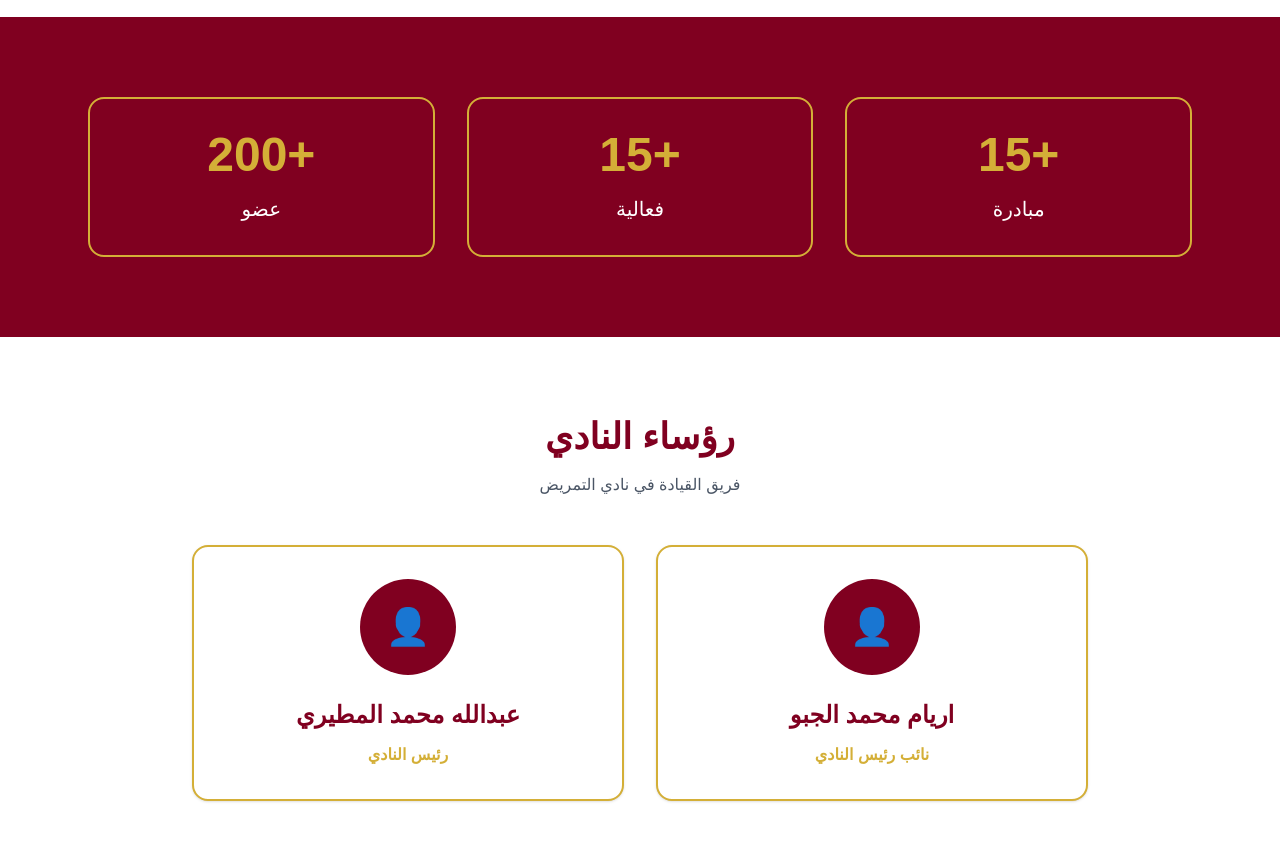
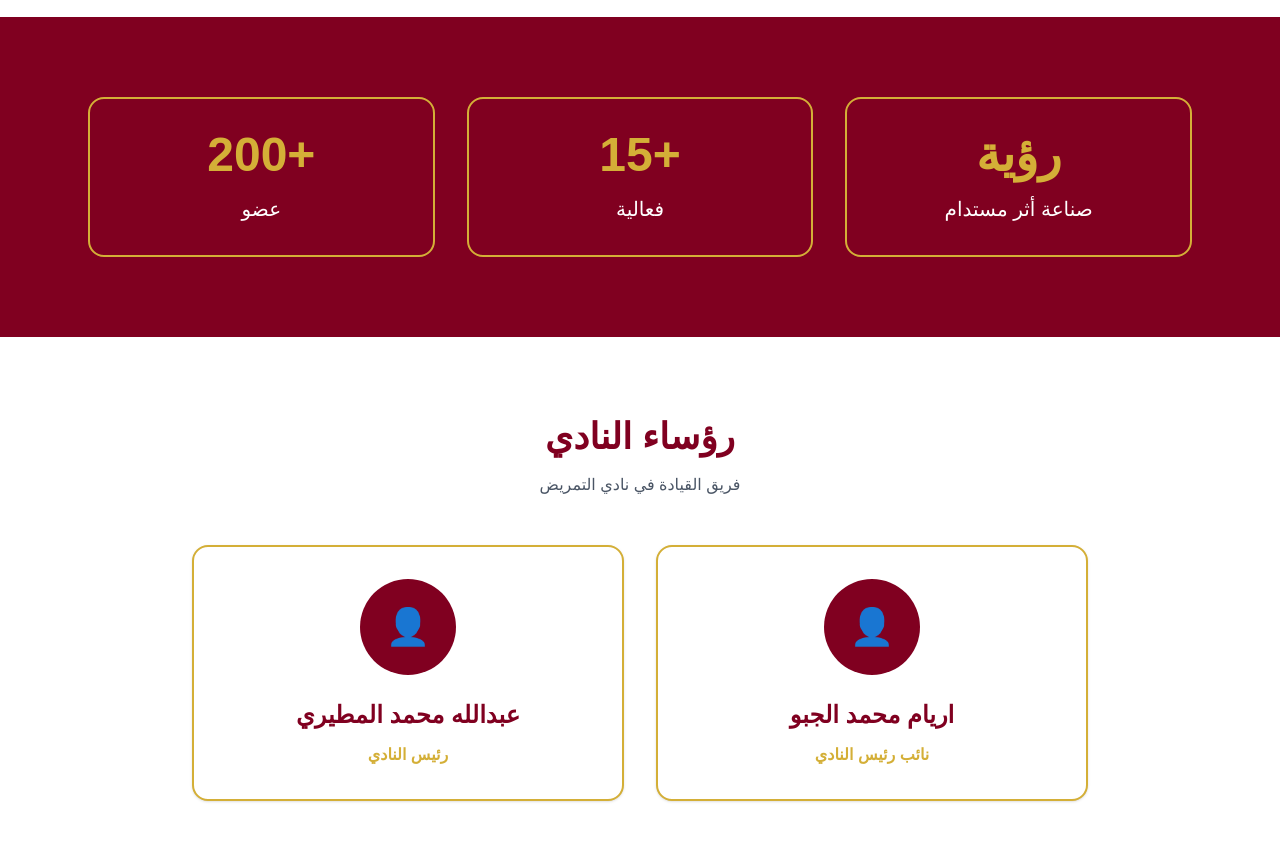
Before and after one commit to azizalanz52-coder/nursing-club, a Next.js app: page / in a window 1280 px wide. Shown: the part 1180-2021 px from the top of the page. Built offline with nearby package versions, Linux system fonts and the light colour scheme; no server answers; the database is empty; a web font is replaced by a local one.

Commit message:
comprehensive update across all project pages and features

```diff
--- a/src/app/components/Navbar.tsx
+++ b/src/app/components/Navbar.tsx
@@ -212,7 +212,7 @@ export default function Navbar() {
                 onClick={() => setMobileMenuOpen(false)}
                 className="block text-center w-full py-3 rounded-2xl bg-slate-100 text-slate-700 font-bold text-xs hover:bg-slate-200 transition-colors"
               >
-                تسجيل الدخول
+                 تسجيل الدخول
               </Link>
             )}
           </div>
--- a/src/app/components/home/Statistics.tsx
+++ b/src/app/components/home/Statistics.tsx
@@ -10,8 +10,8 @@ export default function Statistics() {
       title: "فعالية"
     },
     {
-      number: "15+",
-      title: "مبادرة"
+      number: "رؤية",
+      title: "صناعة أثر مستدام"
     }
   ];
 
--- a/src/app/discover/page.tsx
+++ b/src/app/discover/page.tsx
@@ -109,18 +109,18 @@ export default function DiscoverPage() {
         <div className="max-w-6xl mx-auto px-4 grid grid-cols-2 md:grid-cols-4 gap-8 text-center">
           <div className="space-y-2">
             <h3 className="text-4xl sm:text-5xl font-black text-[#F5D061]">200+</h3>
-            <p className="text-amber-50/90 text-sm sm:text-base font-bold">عضو وعضوة</p>
+            <p className="text-amber-50/90 text-sm sm:text-base font-bold">عضو </p>
           </div>
           <div className="space-y-2">
             <h3 className="text-4xl sm:text-5xl font-black text-[#F5D061]">15+</h3>
             <p className="text-amber-50/90 text-sm sm:text-base font-bold">فعالية سنوية</p>
           </div>
           <div className="space-y-2">
-            <h3 className="text-4xl sm:text-5xl font-black text-[#F5D061]">300+</h3>
-            <p className="text-amber-50/90 text-sm sm:text-base font-bold">ساعة تطوعية</p>
+            <h3 className="text-4xl sm:text-5xl font-black text-[#F5D061]">«بصمة»</h3>
+            <p className="text-amber-50/90 text-sm sm:text-base font-bold">نبض يلامس القلوب أو عطاء بلا حدود</p>
           </div>
           <div className="space-y-2">
-            <h3 className="text-4xl sm:text-5xl font-black text-[#F5D061]">4+</h3>
+            <h3 className="text-4xl sm:text-5xl font-black text-[#F5D061]">2+</h3>
             <p className="text-amber-50/90 text-sm sm:text-base font-bold">سنوات من العطاء</p>
           </div>
         </div>
```
